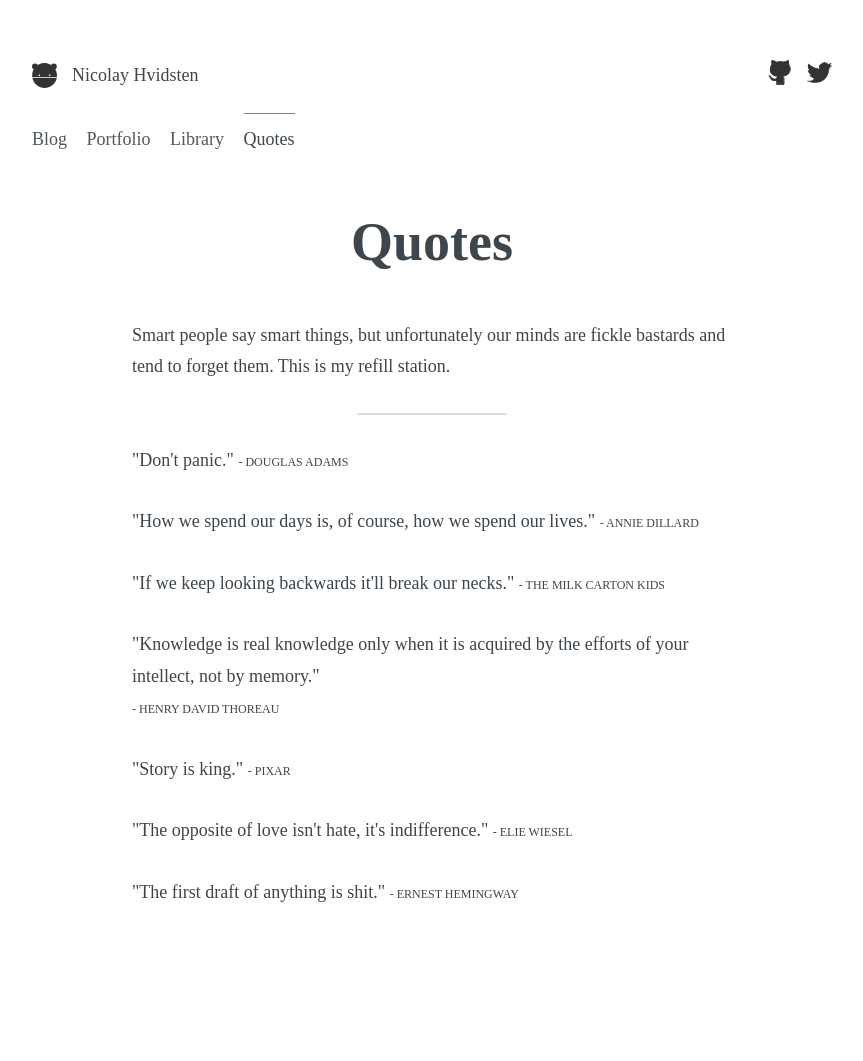
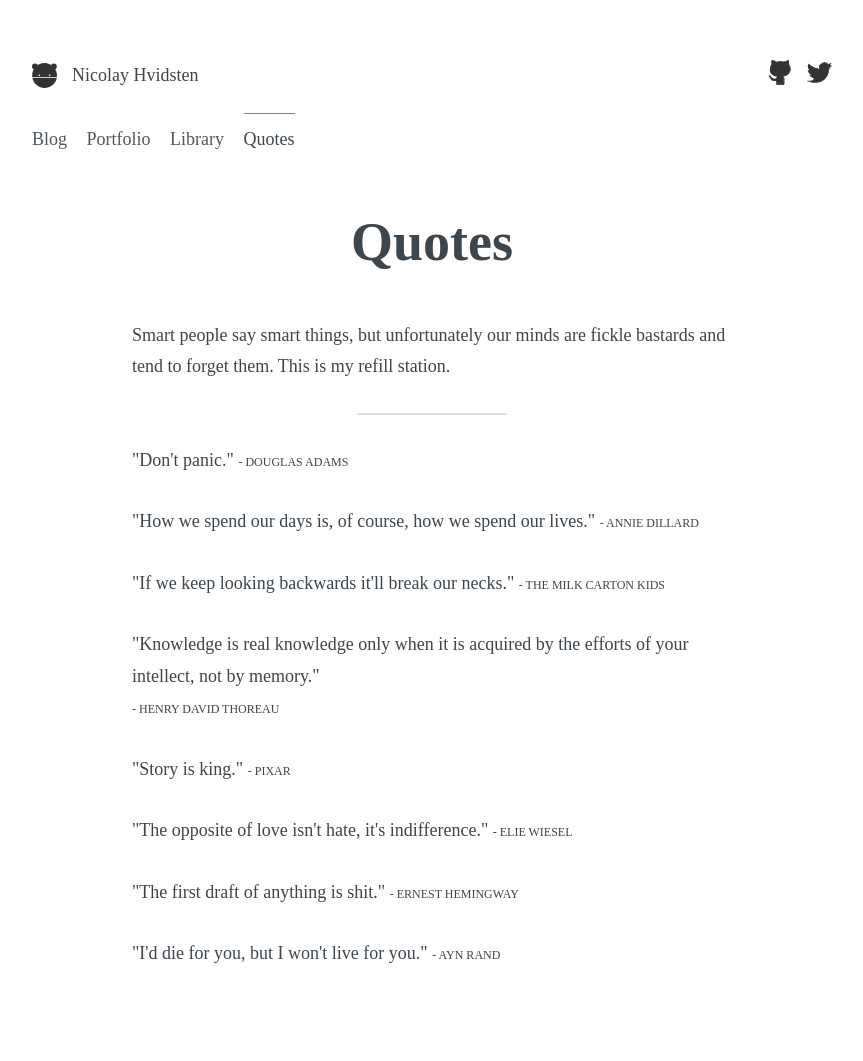
Before and after one commit to nicohvi/nicohvi.github.io, a Jekyll site: the page built from quotes/index.html, in a window 1280 px wide. Shown: the whole page, without its empty margins (208-1071 px from the left). Built offline with Jekyll 4.4.1, drawn with Linux system fonts in a browser that asks for light colours; nearby versions of some CDN libraries; before the commit the page ends 999 px from its top, so only the background shows below that.

Commit message:
Added Ayn Rand quote

```diff
--- a/_data/quotes.yml
+++ b/_data/quotes.yml
@@ -18,3 +18,6 @@
 
 - quote:  The first draft of anything is shit.
   author: Ernest Hemingway
+
+- quote:  I'd die for you, but I won't live for you.
+  author: Ayn Rand
```
